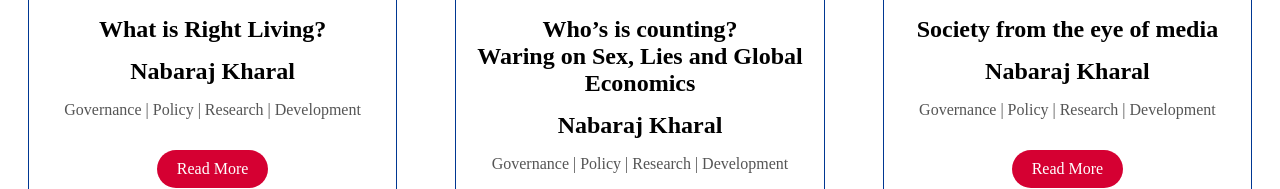
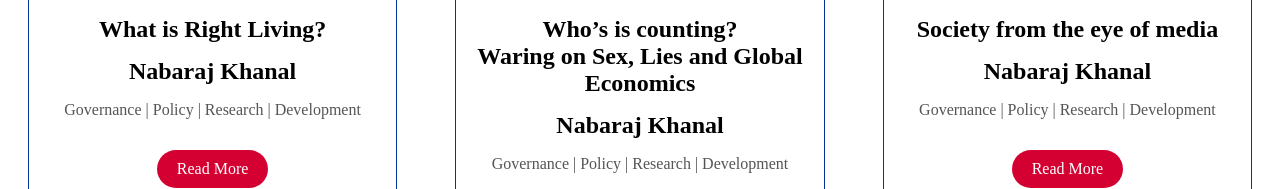
Before and after one commit to Roshan-op/concern-nepal, a plain HTML site: page index.html in a window 1280 px wide. Shown: the part 3543-3732 px from the top of the page. Drawn offline with nearby package versions, Linux system fonts and the light colour scheme.

Commit message:
Update index.html

```diff
--- a/index.html
+++ b/index.html
@@ -155,7 +155,7 @@
         <div class="blog-card" id="blog1">
             <img src="./picture/blog_1.png" alt="Blog 1">
             <h3>What is Right Living?</h3>
-            <h3>Nabaraj Kharal</h3>
+            <h3>Nabaraj Khanal</h3>
           <p>Governance | Policy | Research | Development</p>
             <a href="./blog.html" class="btn-readmore">Read More</a>
         </div>
@@ -163,14 +163,14 @@
             <img src="./picture/blog_2.png" alt="Blog 2">
             <h3>Who’s is counting?
                  <br>Waring on Sex, Lies and Global Economics</h3>
-            <h3>Nabaraj Kharal</h3>
+            <h3>Nabaraj Khanal</h3>
             <p>Governance | Policy | Research | Development</p>
             <a href="blog_2.html" class="btn-readmore">Read More</a>
         </div>
         <div class="blog-card" id="blog3">
             <img src="picture/blog_3.png" alt="Blog 3">
             <h3>Society from the eye of media</h3>
-            <h3>Nabaraj Kharal</h3>
+            <h3>Nabaraj Khanal</h3>
             <p>Governance | Policy | Research | Development</p>
             <a href="./blog_3.html" class="btn-readmore">Read More</a>
         </div>
```
